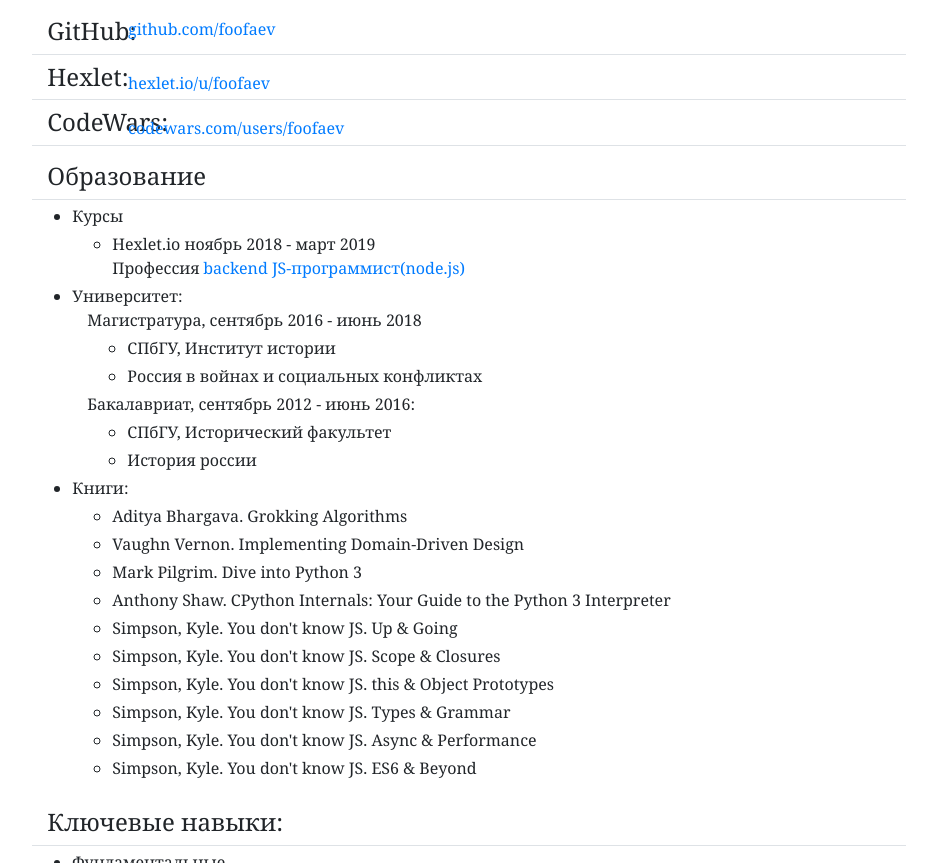
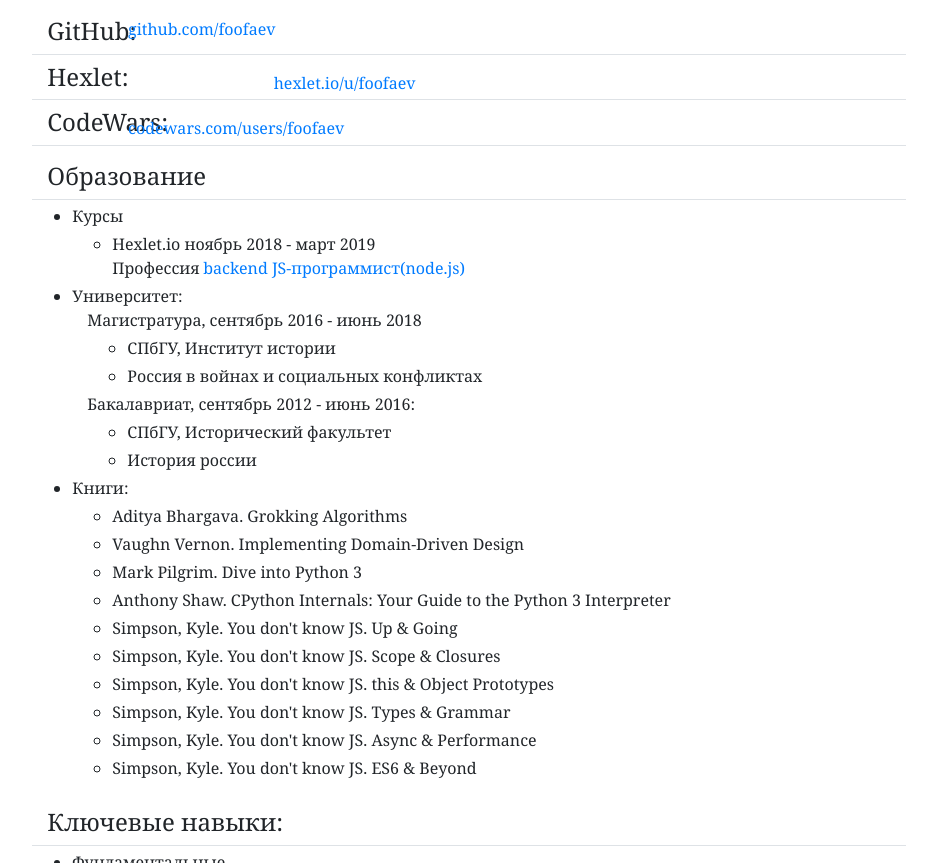
Before and after one commit to foofaev/foofaev.github.com, a plain HTML site: page index.html in a window 1280 px wide. Shown: the part 1270-2133 px from the top of the page, without its empty margins (171-1108 px from the left). Drawn offline with nearby package versions, Linux system fonts and the light colour scheme.

Commit message:
fix margin

```diff
--- a/index.html
+++ b/index.html
@@ -123,10 +123,10 @@
           </div>
         </div>
         <div class="row mt-2 border-bottom">
-          <div class="col-sm col-lg-1">
+          <div class="col-sm col-lg-3">
             <h4 class="h4">Hexlet: </h4>
           </div>
-          <div class="col-sm col-lg-1 mt-2">
+          <div class="col-sm col-lg-3 mt-2">
             <a class="ml-2" href="https://ru.hexlet.io/u/foofaev">hexlet.io/u/foofaev</a>
           </div>
         </div>
@@ -134,7 +134,7 @@
           <div class="col-sm col-lg-1">
             <h4 class="h4">CodeWars: </h4>
           </div>
-          <div class="col-sm col-lg-1 mt-2">
+          <div class="col-sm col-lg-3 mt-2">
             <a class="ml-2" href="https://www.codewars.com/users/foofaev">codewars.com/users/foofaev</a>
           </div>
         </div>
```
